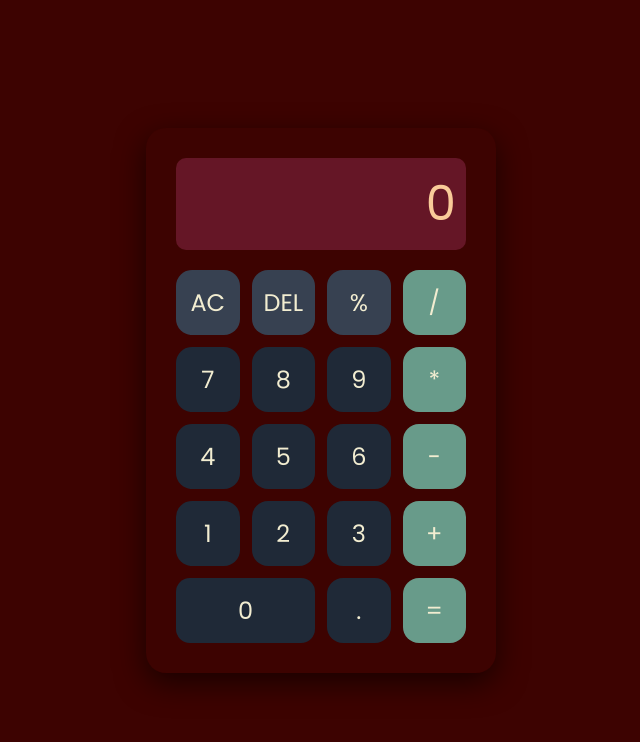
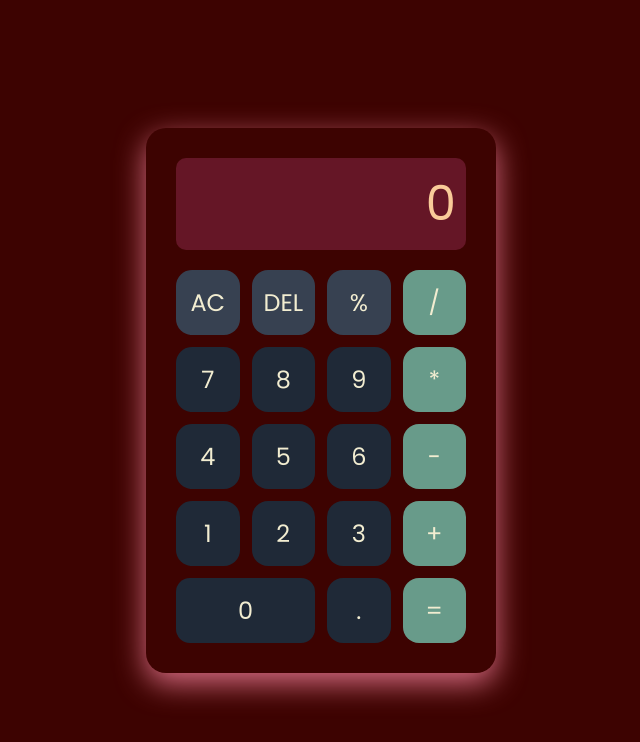
Before and after one commit to mamun8560/calculator-practice-project, a plain HTML site: page index.html in a window 1280 px wide. Shown: the whole page, without its empty margins (319-959 px from the left). Drawn offline with Linux system fonts and the light colour scheme.

Commit message:
some color changed

```diff
--- a/styles.css
+++ b/styles.css
@@ -23,7 +23,7 @@
 :root{
     --body-bg:#3D0301;
     --cont-bg:#3D0301;
-    --box-shadow:rgba(0,0,0,0.6);
+    --box-shadow:#D76C82;
     --cals-text-bg:#651626;
     --text-color:#F9CB99;
     --operate-keys-bg:#689B8A;
```
